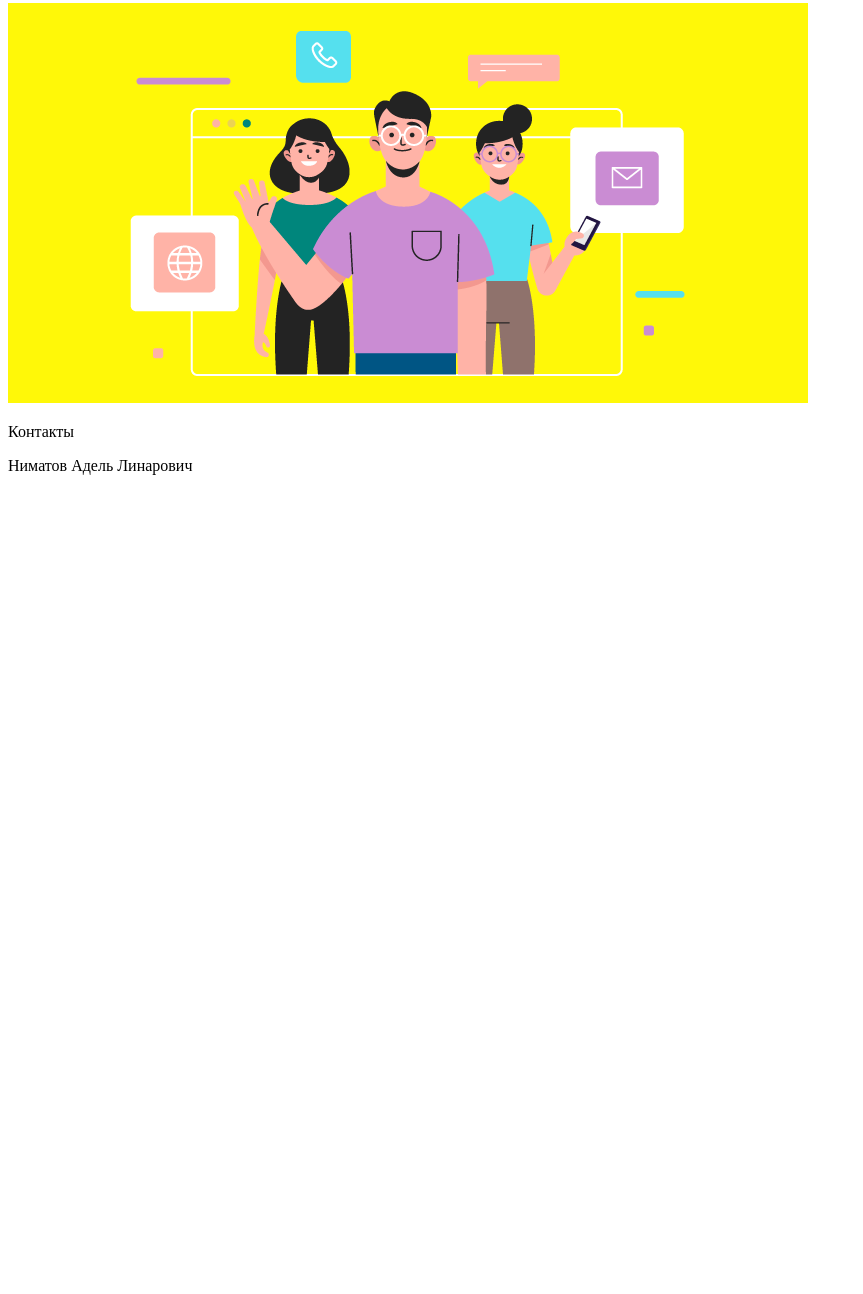
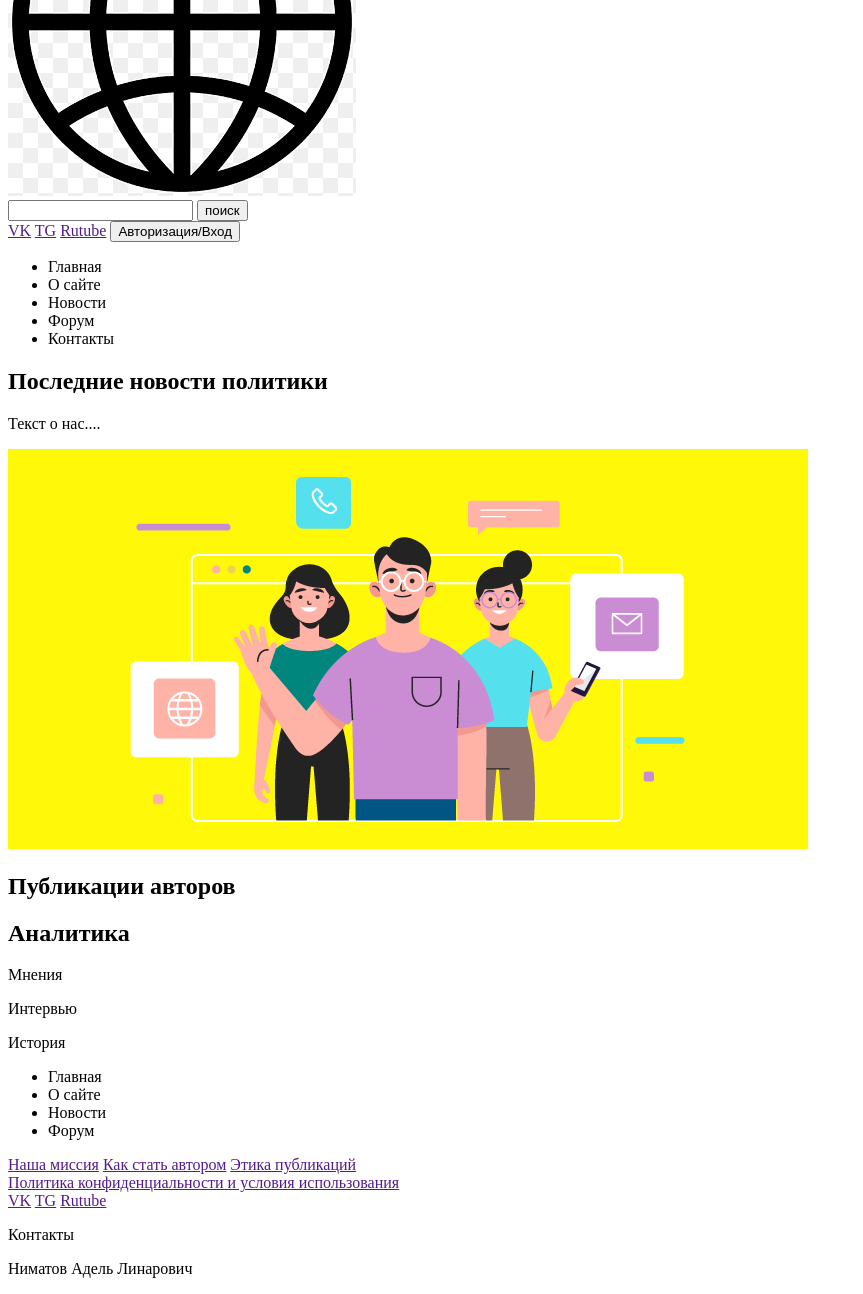
Before and after one commit to adel-dotcom/project, a plain HTML site: page index.html in a window 1280 px wide. Shown: the part 232-1526 px from the top of the page, without its empty margins (0-863 px from the left). Before the commit the page ends 800 px from the top, so only its background shows below. Drawn offline with Linux system fonts and the light colour scheme.

Commit message:
Add files via upload

```diff
--- a/index.html
+++ b/index.html
@@ -7,23 +7,60 @@
 </head>
 <body>
     <header>
-        <h1>Название сайта</h1>
+        <h1>Куранты</h1>
+        <img src="images/logo.png" alt=""><br>
+        <input type="text">
+        <button type="button">поиск</button><br>
+        <a href="">VK</a>
+        <a href="">TG</a>
+        <a href="">Rutube</a>
+        <button type="button">Авторизация/Вход</button>
         <nav>
             <ul>
-                <li>Пункт меню 1</li>
-                <li>Пункт меню 2</li>
-                <li>Пункт меню 3</li>
+                <li>Главная</li>
+                <li>О сайте</li>
+                <li>Новости</li>
+                <li>Форум</li>
+                <li>Контакты</li>
             </ul>
         </nav>
     </header>
     <main>
         <div>
-            <h2>О нас</h2>
+            <h2>Последние новости политики</h2>
             <p>Текст о нас....</p>
             <img src="images/about us.png" alt="">
         </div>
+        <div>
+            <h2>Публикации авторов</h2>
+        </div>
+        <div>
+            <h2>Аналитика</h2>
+            <p>Мнения</p>
+            <p>Интервью</p>
+            <p>История</p>
+        </div>
     </main>
     <footer>
+        <nav>
+            <ul>
+                <li>Главная</li>
+                <li>О сайте</li>
+                <li>Новости</li>
+                <li>Форум</li>
+            </ul>
+        </nav>
+        <a href="">Наша миссия</a>
+        <a href="">Как стать автором</a>
+        <a href="">Этика публикаций</a>
+        <div>
+            <a href="">Политика конфиденциальности и условия использования</a>
+        </div>
+        <div>
+            <a href="">VK</a>
+            <a href="">TG</a>
+            <a href="">Rutube</a>
+        </div>
         <p>Контакты</p>
         <p>Ниматов Адель Линарович</p>
     </footer>
```
Also changed, not shown: fonts/PlayfairDisplay-Regular.woff (added), images/logo.png (added), 3 other files.
